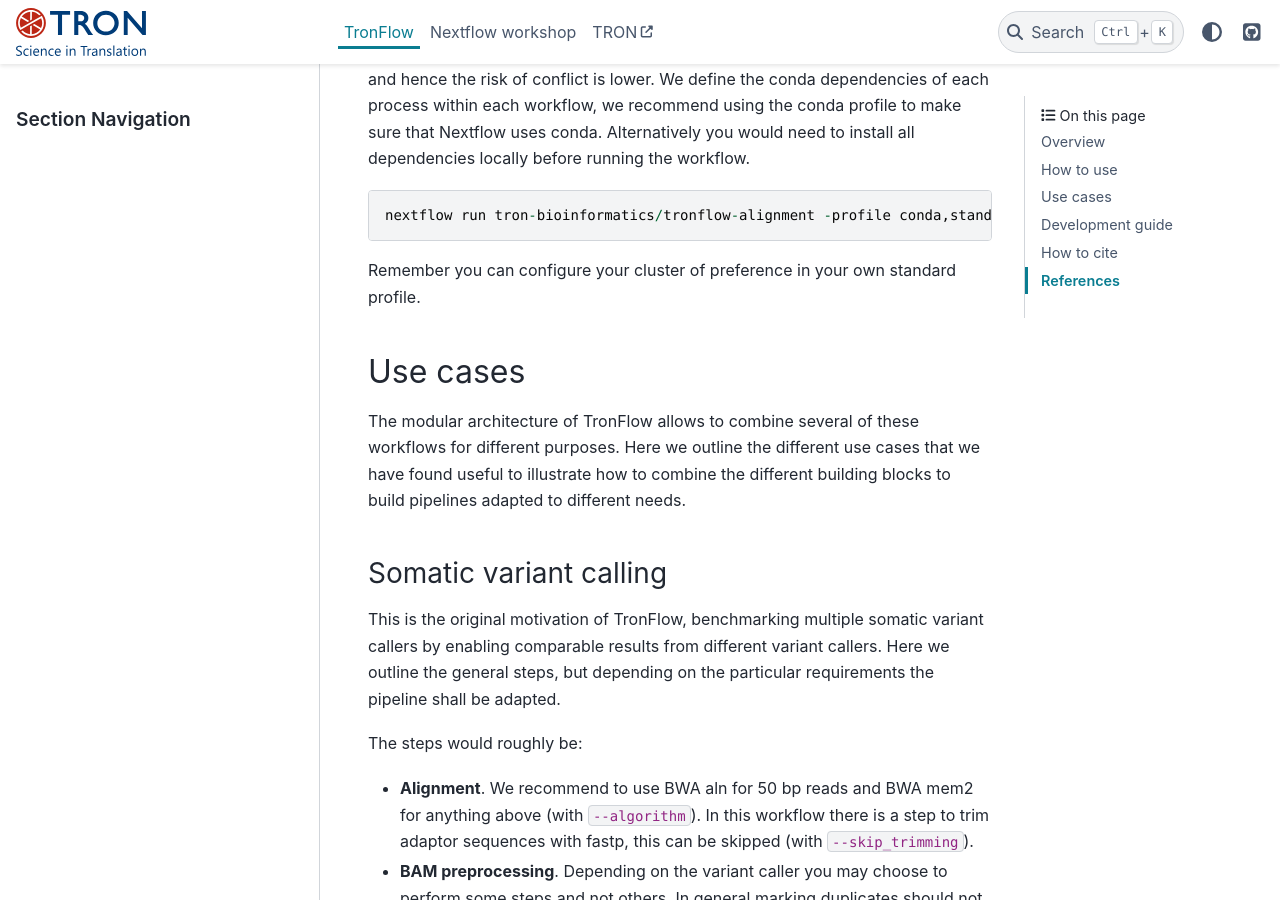
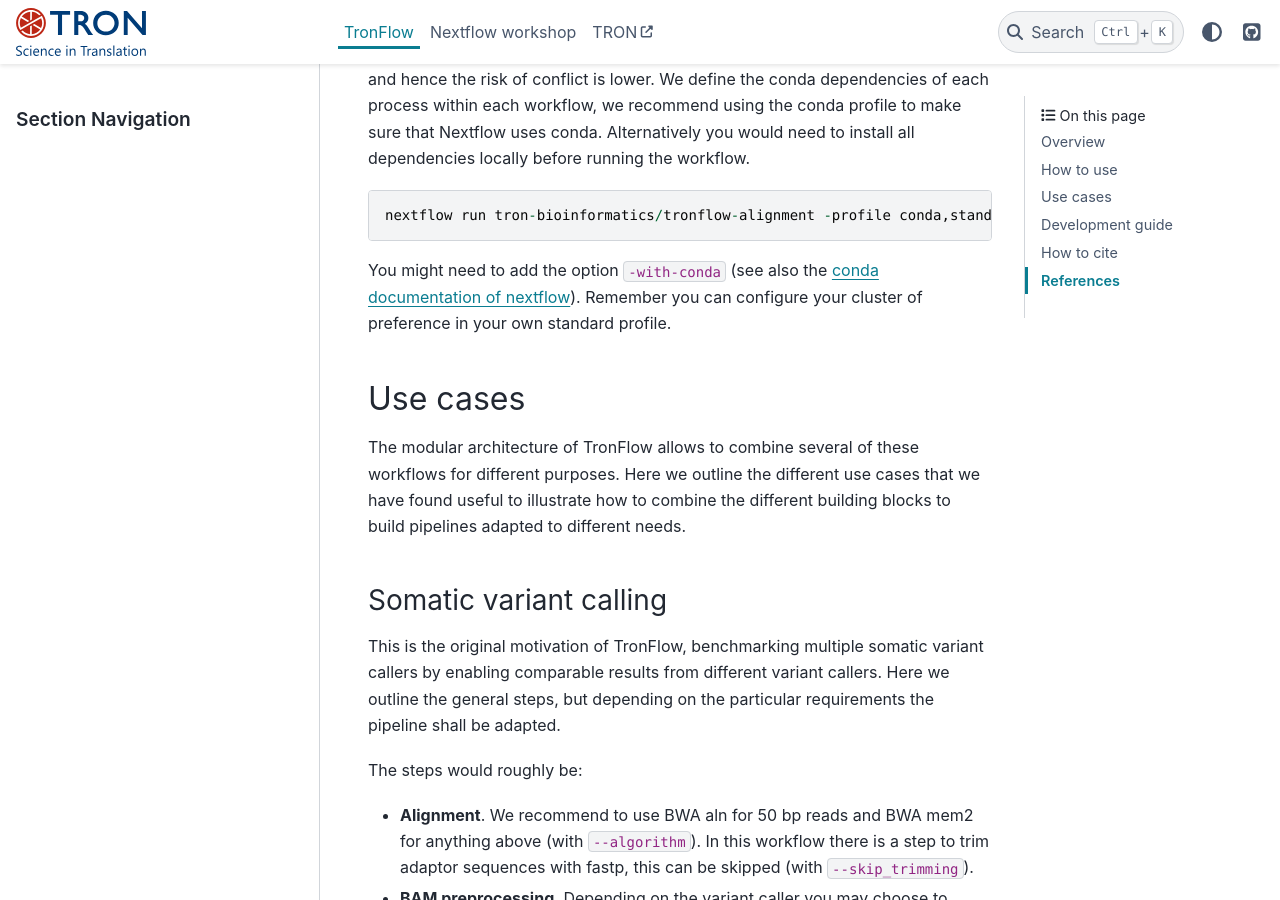
Before and after one commit to TRON-Bioinformatics/tronflow, a Sphinx documentation site: the page built from source/01_overview.md, in a window 1280 px wide and 900 px high, scrolled down 3535 px. Built offline with Sphinx 7.4.7 and the PyData theme 0.15.4, drawn with Linux system fonts in a browser that asks for light colours.

Commit message:
add `-with-conda` option

````diff
--- a/source/01_overview.md
+++ b/source/01_overview.md
@@ -67,7 +67,7 @@
 ```
 nextflow run tron-bioinformatics/tronflow-alignment -profile conda,standard
 ```
-
+You might need to add the option `-with-conda` (see also the [conda documentation of nextflow](https://www.nextflow.io/docs/latest/conda.html#enabling-conda-environment)).
 Remember you can configure your cluster of preference in your own standard profile.
 
 
````
